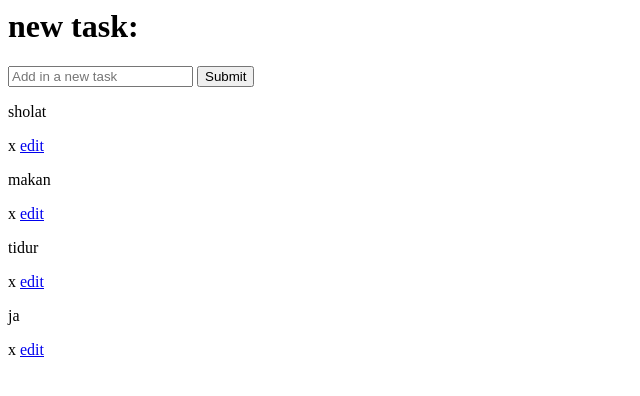
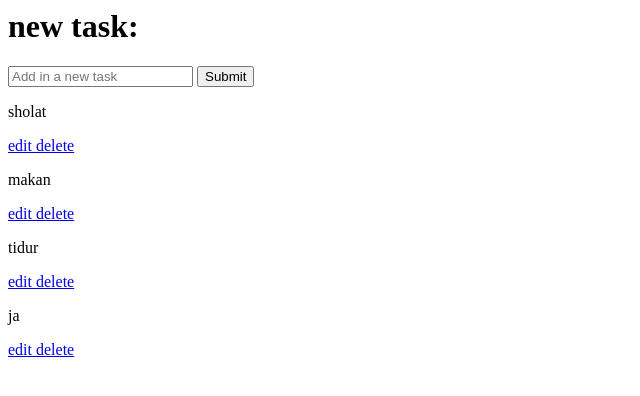
Before and after one commit to fathinahnj/pemweb-django-crud, a Django app: page / in a window 1280 px wide. Shown: the top 396 px of the page, without its empty margins (0-640 px from the left). Run offline with Django 5.2, Linux system fonts and the light colour scheme; data comes from the database, SQL or seed files in the repository.

Commit message:
feat: add feature to delete task

```diff
--- a/pemweb_django_crud/todolist/templates/todo.html
+++ b/pemweb_django_crud/todolist/templates/todo.html
@@ -12,9 +12,11 @@
 
 {% for task in tasks %}
 
-  <p> {{task}} </p>x
+  <p> {{task}} </p>
 
   <a href="{% url 'update-task' task.id %}"> edit </a>
+
+  <a href="{% url 'delete-task' task.id %}"> delete </a>
 
   {% comment %} <p> {{task.completed}} </p>
 
--- a/pemweb_django_crud/todolist/urls.py
+++ b/pemweb_django_crud/todolist/urls.py
@@ -3,5 +3,6 @@ from . import views
 
 urlpatterns = [
     path('', views.index, name=""),
-    path('update-task/<str:pk>', views.updateTask, name="update-task")
+    path('update-task/<str:pk>', views.updateTask, name="update-task"),
+    path('delete-task/<str:pk>', views.deleteTask, name="delete-task")
 ]
--- a/pemweb_django_crud/todolist/views.py
+++ b/pemweb_django_crud/todolist/views.py
@@ -25,3 +25,11 @@ def updateTask(request, pk):
     return redirect('/')
   context = {'TaskForm':form}
   return render(request, 'update-task.html', context)
+
+def deleteTask(request, pk):
+  task = Task.objects.get(id=pk)
+  if request.method == 'POST':
+    task.delete()
+    return redirect('/')
+  context = {'task': task}
+  return render(request, 'delete-task.html', context)
```
Also changed, not shown: pemweb_django_crud/todolist/templates/delete-task.html (added, +10 -0 lines).
